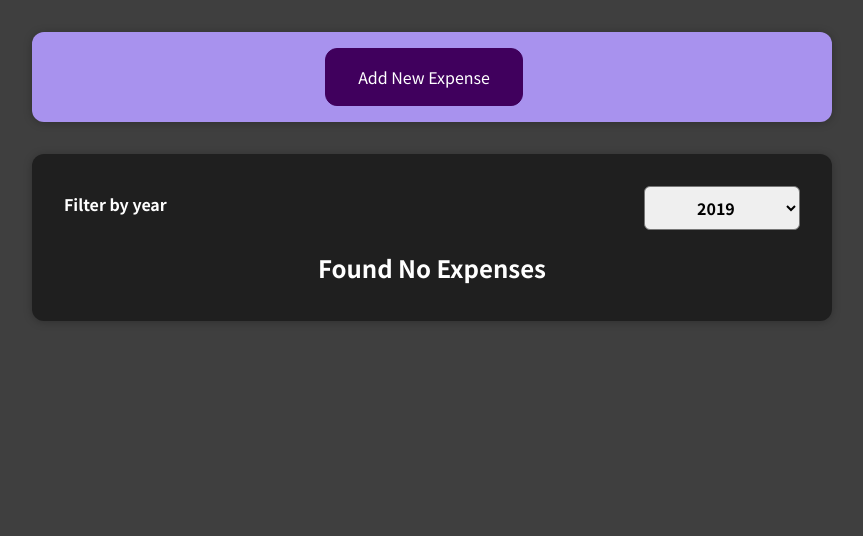
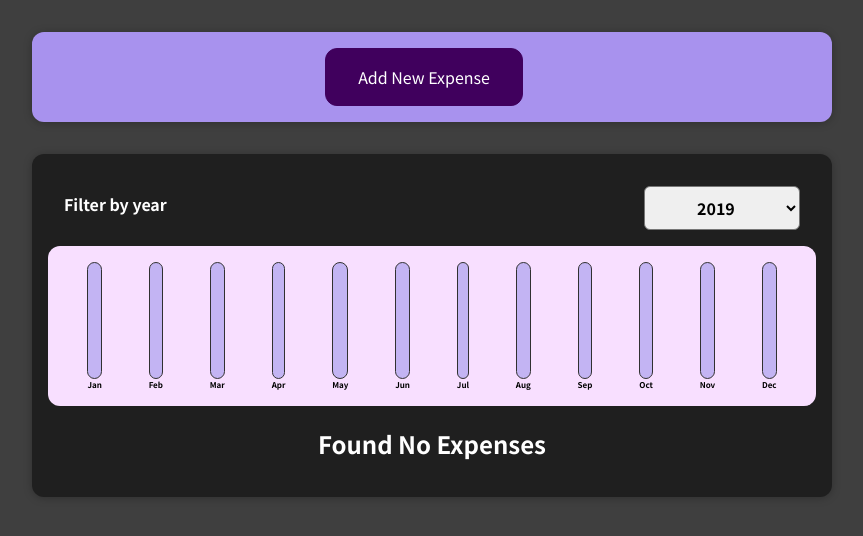
Before and after one commit to Nanlung/ReactPrac, a React (Create React App) app: page / in a window 1280 px wide. Shown: the top 536 px of the page, without its empty margins (208-1071 px from the left). Built offline with nearby package versions, Linux system fonts and the light colour scheme.

Commit message:
filter chart addition

```diff
--- /dev/null
+++ b/src/components/Chart/Chart.css
@@ -0,0 +1,9 @@
+.chart {
+  padding: 1rem;
+  border-radius: 12px;
+  background-color: #f8dfff;
+  text-align: center;
+  display: flex;
+  justify-content: space-around;
+  height: 10rem;
+}
--- /dev/null
+++ b/src/components/Chart/Chart.js
@@ -0,0 +1,23 @@
+import React from 'react';
+import ChartBar from './ChartBar';
+import './Chart.css';
+
+const Chart = (props) => {
+  const dataPointValues = props.dataPoints.map((dataPoint) => dataPoint.value);
+  const totalMaximum = Math.max(...dataPointValues);
+
+  return (
+    <div className="chart">
+      {props.dataPoints.map((dataPoint) => (
+        <ChartBar
+          key={dataPoint.id}
+          value={dataPoint.value}
+          maxValue={totalMaximum}
+          label={dataPoint.label}
+        />
+      ))}
+    </div>
+  );
+};
+
+export default Chart;
--- /dev/null
+++ b/src/components/Chart/ChartBar.css
@@ -0,0 +1,30 @@
+.chart-bar {
+  height: 100%;
+  display: flex;
+  flex-direction: column;
+  align-items: center;
+}
+
+.chart-bar__inner {
+  height: 100%;
+  width: 100%;
+  border: 1px solid #313131;
+  border-radius: 12px;
+  background-color: #c3b4f3;
+  overflow: hidden;
+  display: flex;
+  flex-direction: column;
+  justify-content: flex-end;
+}
+
+.chart-bar__fill {
+  background-color: #4826b9;
+  width: 100%;
+  transition: all 0.3s ease-out;
+}
+
+.chart-bar__label {
+  font-weight: bold;
+  font-size: 0.5rem;
+  text-align: center;
+}
--- /dev/null
+++ b/src/components/Chart/ChartBar.js
@@ -0,0 +1,22 @@
+import React from 'react';
+
+import './ChartBar.css';
+
+const ChartBar = (props) => {
+  let barFillHeight = '0%';
+
+  if (props.max > 0) {
+    barFillHeight = Math.round((props.value / props.maxValue) * 100) + '%';
+  }
+
+  return (
+    <div className="chart-bar">
+      <div className="chart-bar__inner">
+        <div className="chart-bar__fill" style={{ height: barFillHeight }}></div>
+      </div>
+      <div className="chart-bar__label">{props.label}</div>
+    </div>
+  );
+};
+
+export default ChartBar;
--- a/src/components/Expenses/Expenses.js
+++ b/src/components/Expenses/Expenses.js
@@ -3,6 +3,7 @@ import ExpensesFilter from '../ExpensesFilter/ExpensesFilter';
 import Card from '../UI/Card';
 import './Expenses.css';
 import ExpensesList from './ExpensesList';
+import ExpensesChart from './ExpensesChart';
 
 const Expenses = (props) => {
   const [filterYear, setFilterYear] = useState('2019');
@@ -19,6 +20,7 @@ const Expenses = (props) => {
     <div>
       <Card className="expenses">
         <ExpensesFilter selected={filterYear} onChangeFilter={filterHandler} />
+        <ExpensesChart expenses={filteredYear} />
         <ExpensesList expenses={filteredYear} />
       </Card>
     </div>
--- /dev/null
+++ b/src/components/Expenses/ExpensesChart.js
@@ -0,0 +1,28 @@
+import React from 'react';
+import Chart from '../Chart/Chart';
+
+const ExpensesChart = (props) => {
+  const chartDataPoints = [
+    { label: 'Jan', value: 0 },
+    { label: 'Feb', value: 0 },
+    { label: 'Mar', value: 0 },
+    { label: 'Apr', value: 0 },
+    { label: 'May', value: 0 },
+    { label: 'Jun', value: 0 },
+    { label: 'Jul', value: 0 },
+    { label: 'Aug', value: 0 },
+    { label: 'Sep', value: 0 },
+    { label: 'Oct', value: 0 },
+    { label: 'Nov', value: 0 },
+    { label: 'Dec', value: 0 },
+  ];
+
+  for (const expense of props.expenses) {
+    const expenseMonth = expense.date.getMonth();
+    chartDataPoints[expenseMonth].value += expense.amount;
+  }
+
+  return <Chart dataPoints={chartDataPoints} />;
+};
+
+export default ExpensesChart;
--- a/src/components/Expenses/ExpensesList.js
+++ b/src/components/Expenses/ExpensesList.js
@@ -17,7 +17,6 @@ const ExpensesList = (props) => {
           date={expense.date}
         />
       ))}
-      ;
     </ul>
   );
 };
--- a/src/components/NewExpense/NewExpense.js
+++ b/src/components/NewExpense/NewExpense.js
@@ -11,6 +11,7 @@ const NewExpense = (props) => {
       id: Math.random.toString(),
     };
     props.onAddExpense(expenseData);
+    setDisplay(false);
   };
 
   const showHandler = () => {
```
